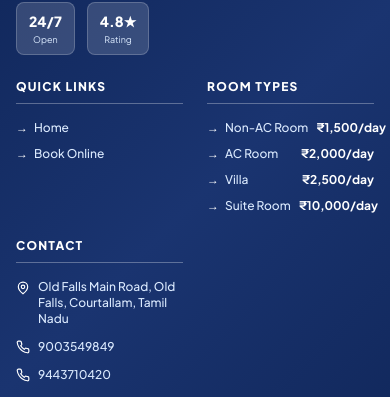
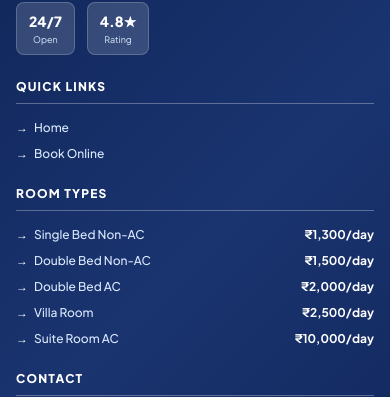
Before and after one commit to YuvasriArumugasamy/SM-Golden-Resort, a React (Vite) app in the folder frontend/: page / in a window 390 px wide. Shown: the part 5861-6258 px from the top of the page. Built offline with nearby package versions, Linux system fonts and the light colour scheme; no server answers.

Commit message:
fix: Room Types moved below Quick Links in same column, updated room names

```diff
--- a/frontend/src/components/Footer.jsx
+++ b/frontend/src/components/Footer.jsx
@@ -9,10 +9,10 @@ export default function Footer() {
       style={{ background: "linear-gradient(135deg, #0F2557 0%, #1a3470 50%, #0F2557 100%)" }}
     >
       {/* ── Main Footer ── */}
-      <div className="max-w-7xl mx-auto px-4 py-8 md:py-12 grid grid-cols-2 md:grid-cols-4 gap-6 md:gap-8">
+      <div className="max-w-7xl mx-auto px-4 py-8 md:py-12 grid grid-cols-1 md:grid-cols-3 gap-6 md:gap-8">
 
         {/* Brand */}
-        <div className="col-span-2 md:col-span-1">
+        <div className="md:col-span-1">
           <div className="flex items-center gap-3 mb-4">
             <img
               src="/logo.jpeg"
@@ -37,6 +37,8 @@ export default function Footer() {
           </div>
         </div>
 
+        {/* Quick Links + Room Types stacked */}
+        <div className="space-y-6">
           {/* Quick Links */}
           <div>
             <h4 className="text-white font-extrabold text-xs uppercase tracking-widest border-b border-white/30 pb-2 mb-4">
@@ -60,10 +62,11 @@ export default function Footer() {
             </h4>
             <ul className="space-y-2.5 text-xs">
               {[
-              ["Non-AC Room", "₹1,500/day"],
-              ["AC Room", "₹2,000/day"],
-              ["Villa", "₹2,500/day"],
-              ["Suite Room", "₹10,000/day"],
+                ["Single Bed Non-AC", "₹1,300/day"],
+                ["Double Bed Non-AC", "₹1,500/day"],
+                ["Double Bed AC", "₹2,000/day"],
+                ["Villa Room", "₹2,500/day"],
+                ["Suite Room AC", "₹10,000/day"],
               ].map(([name, price]) => (
                 <li key={name} className="flex items-center justify-between text-blue-100 font-medium gap-2">
                   <span className="flex items-center gap-1.5 whitespace-nowrap"><span className="text-white shrink-0">→</span> {name}</span>
@@ -71,6 +74,7 @@ export default function Footer() {
                 </li>
               ))}
             </ul>
+          </div>
         </div>
 
         {/* Contact */}
```
Lines whose indentation alone changed are shown as unchanged.
